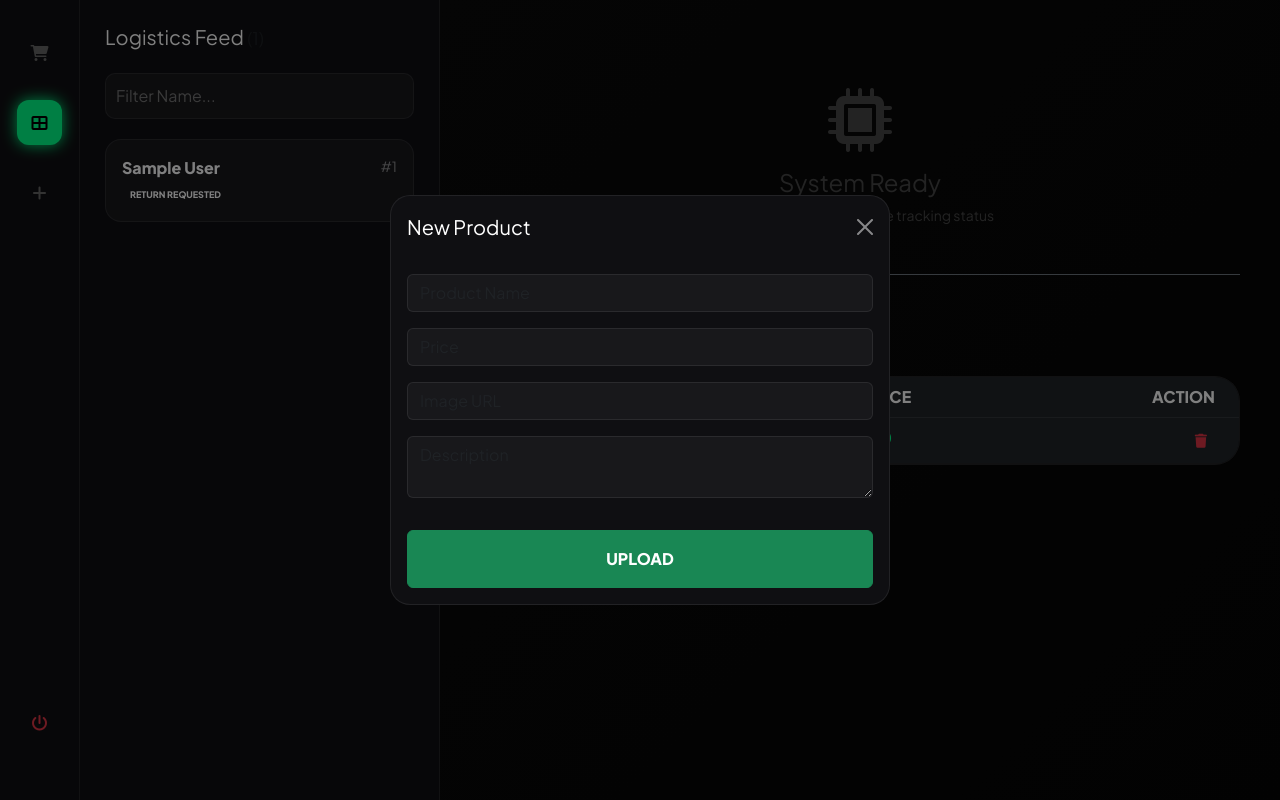
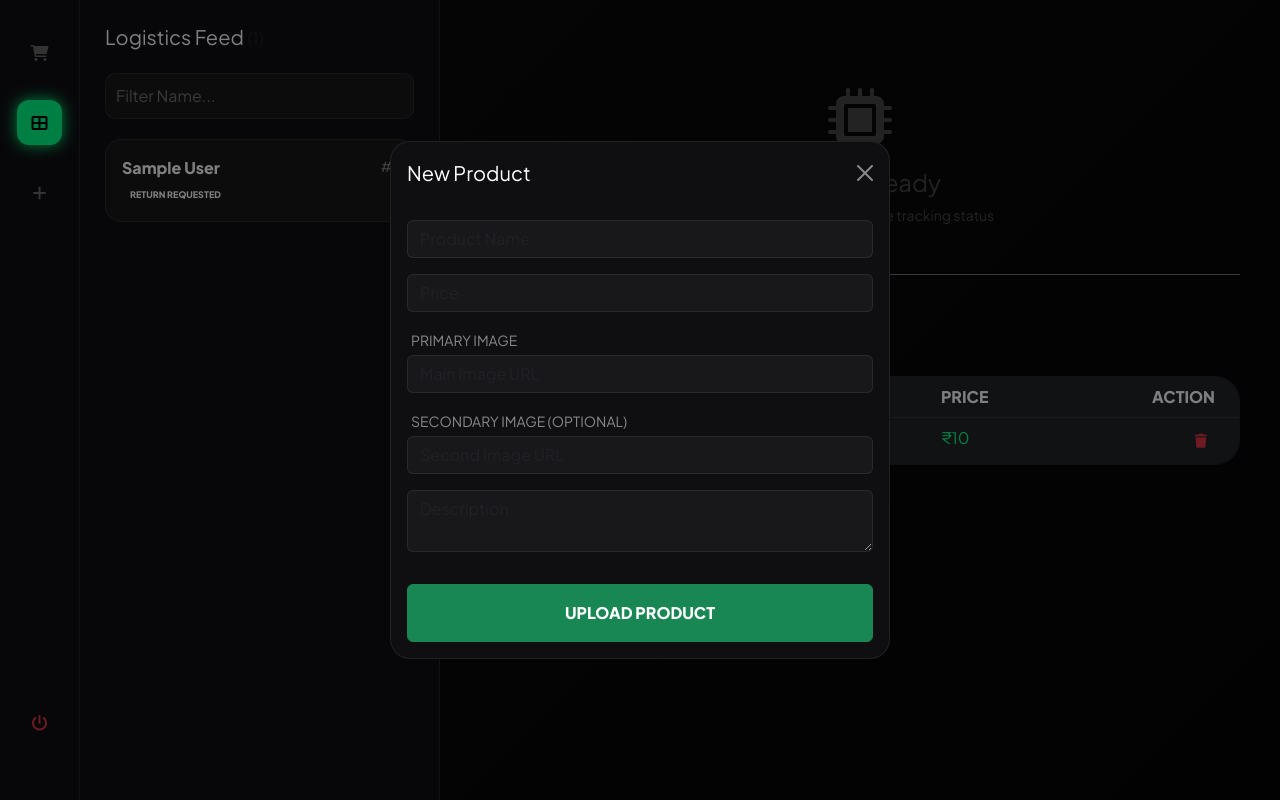
Before and after one commit to gmkarshad45-design/evia-shop, a Flask app: template templates/admin.html in a window 1280 px wide, after a click that opens the changed part. Run offline with Flask 3, Linux system fonts and the light colour scheme; the template is opened without the code that fills it: values that come from a table or form of the project are taken from there, others are empty; tables that the repository leaves empty hold one stand-in row (values such as "Sample post").

Commit message:
Update admin.html

```diff
--- a/templates/admin.html
+++ b/templates/admin.html
@@ -196,6 +196,7 @@
                     <thead>
                         <tr>
                             <th class="ps-4">PRODUCT</th>
+                            <th>IMAGES</th>
                             <th>PRICE</th>
                             <th class="text-end pe-4">ACTION</th>
                         </tr>
@@ -204,6 +205,12 @@
                         {% for p in products %}
                         <tr>
                             <td class="ps-4">{{ p.name }}</td>
+                            <td>
+                                <i class="fa fa-image me-1"></i>
+                                {% if p.image_2 %}
+                                <i class="fa fa-image text-info"></i>
+                                {% endif %}
+                            </td>
                             <td style="color: var(--accent);">₹{{ p.price }}</td>
                             <td class="text-end pe-4">
                                 <a href="/admin/delete-product/{{ p.id }}" class="btn btn-sm btn-outline-danger border-0">
@@ -230,11 +237,17 @@
                 <div class="modal-body">
                     <input type="text" name="name" class="form-control mb-3" placeholder="Product Name" required>
                     <input type="number" name="price" class="form-control mb-3" placeholder="Price" required>
-                    <input type="text" name="image" class="form-control mb-3" placeholder="Image URL" required>
+
+                    <label class="small opacity-50 mb-1 ms-1">PRIMARY IMAGE</label>
+                    <input type="text" name="image" class="form-control mb-3" placeholder="Main Image URL" required>
+
+                    <label class="small opacity-50 mb-1 ms-1">SECONDARY IMAGE (OPTIONAL)</label>
+                    <input type="text" name="image_2" class="form-control mb-3" placeholder="Second Image URL">
+
                     <textarea name="description" class="form-control" placeholder="Description"></textarea>
                 </div>
                 <div class="modal-footer border-0">
-                    <button type="submit" class="btn btn-success w-100 py-3 fw-bold">UPLOAD</button>
+                    <button type="submit" class="btn btn-success w-100 py-3 fw-bold">UPLOAD PRODUCT</button>
                 </div>
             </form>
         </div>
```
